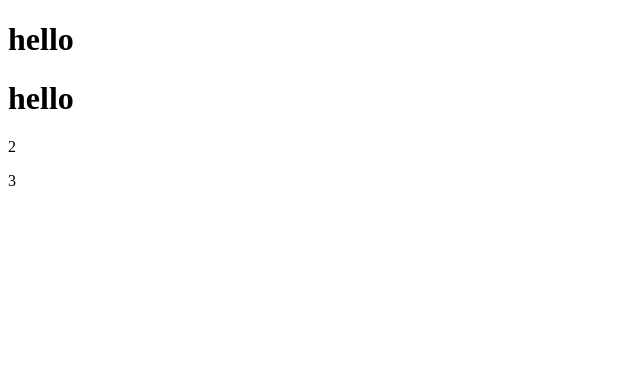
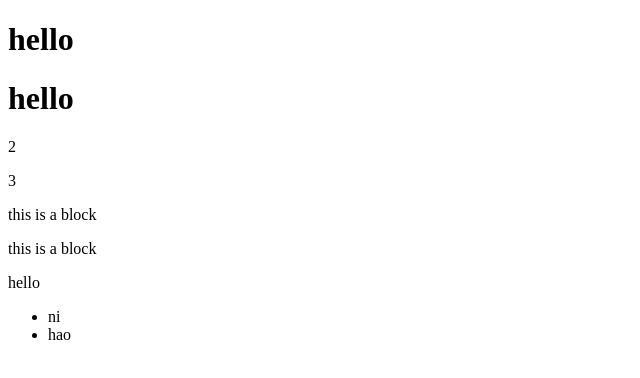
Before and after one commit to yeWangyi/testgit, a plain HTML site: page test.html in a window 1280 px wide. Shown: the whole page, without its empty margins (0-640 px from the left). Drawn offline with Linux system fonts and the light colour scheme.

Commit message:
jade test.html

```diff
--- a/test.html
+++ b/test.html
@@ -11,4 +11,11 @@
   <p id="p" class="arr">2</p>
   <p id="p" class="arr">3</p>
   <p id="p" class="arr"></p>
+  <p>this is a block</p>
+  <p>this is a block</p>
+    <p class="p"> hello</p>
+    <ul class="p">
+      <li>ni</li>
+      <li>hao</li>
+    </ul>
 </html>
```
